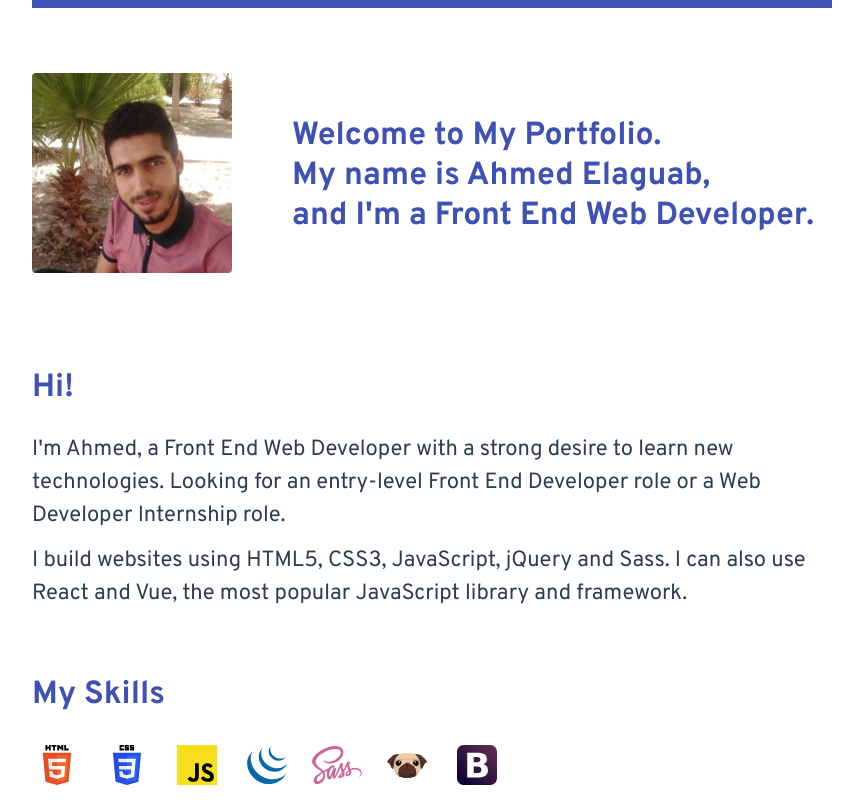
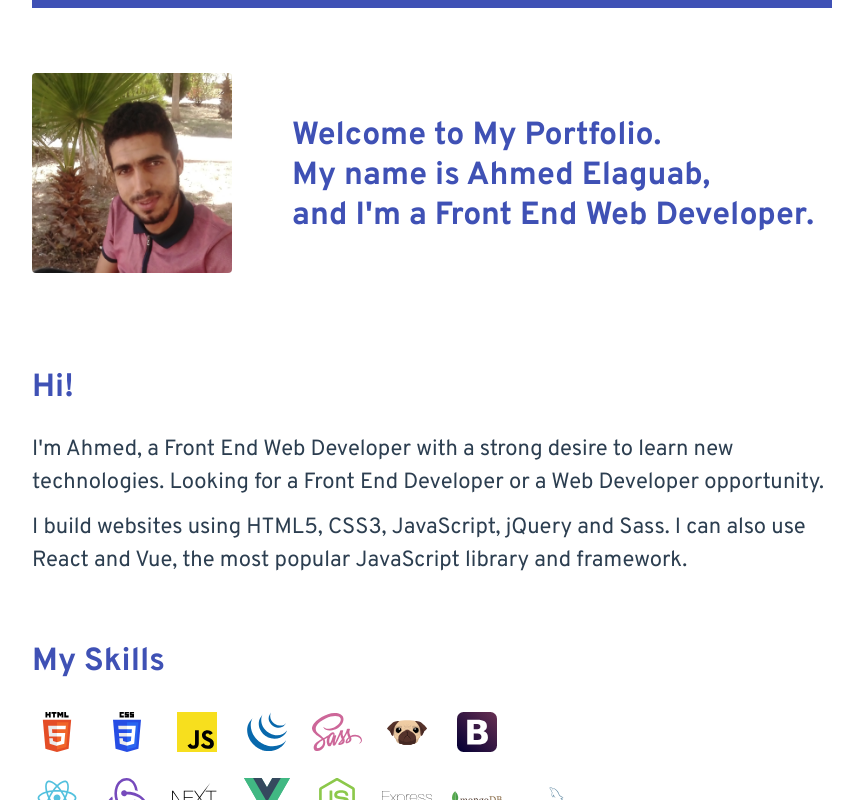
Before and after one commit to AhmedElaguab/my-resume-v1.0, a Vue app: page / in a window 1280 px wide. Shown: the top 800 px of the page, without its empty margins (208-1071 px from the left). Built offline with nearby package versions, Linux system fonts and the light colour scheme.

Commit message:
Update Intro.vue

```diff
--- a/src/components/Intro.vue
+++ b/src/components/Intro.vue
@@ -3,8 +3,8 @@
     <h2>Hi!</h2>
     <p>
       I'm Ahmed, a Front End Web Developer with a strong desire to learn new
-      technologies. Looking for an entry-level Front End Developer role or a Web
-      Developer Internship role.
+      technologies. Looking for a Front End Developer or a Web
+      Developer opportunity.
     </p>
     <p>
       I build websites using HTML5, CSS3, JavaScript, jQuery and Sass. I can
```
